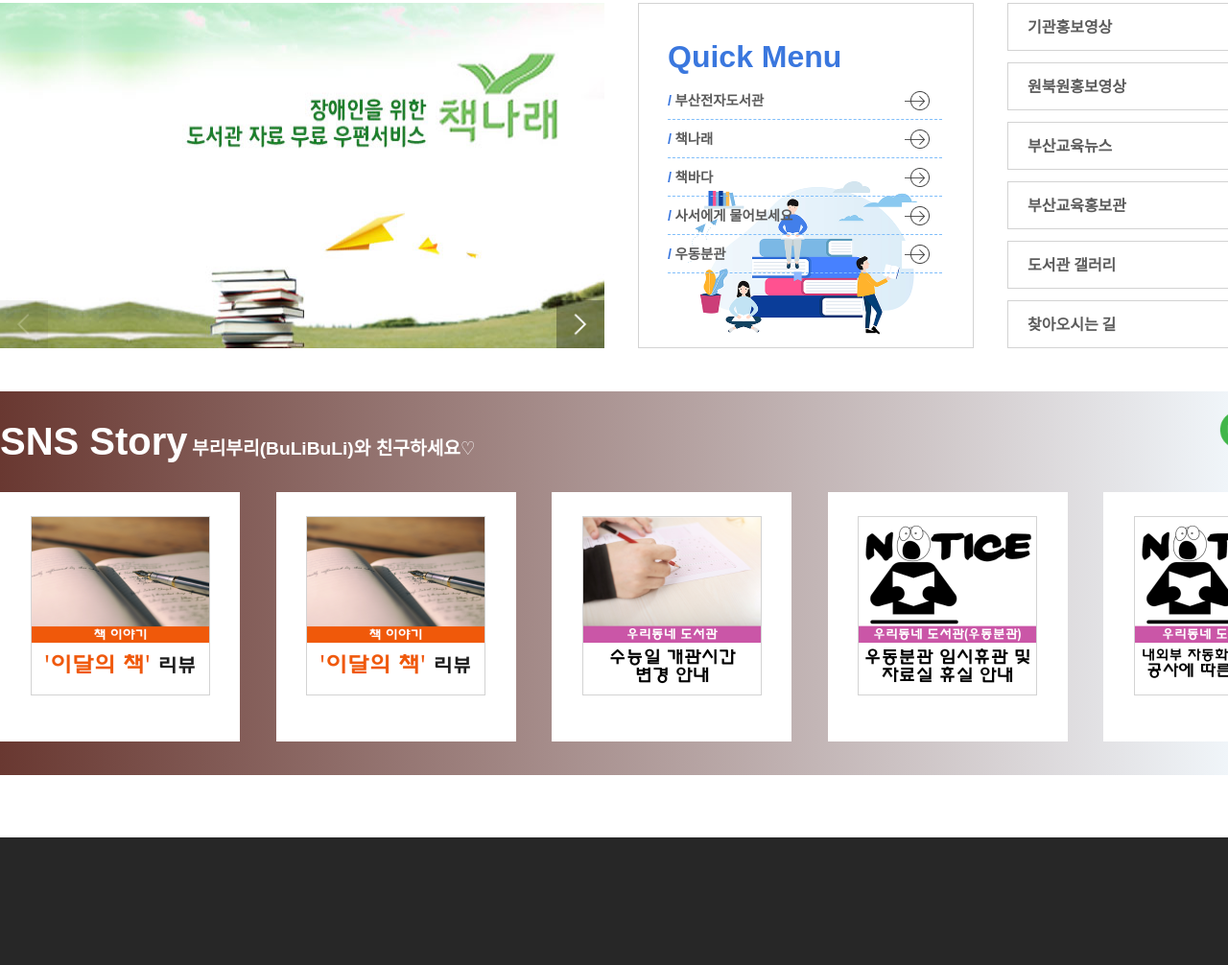
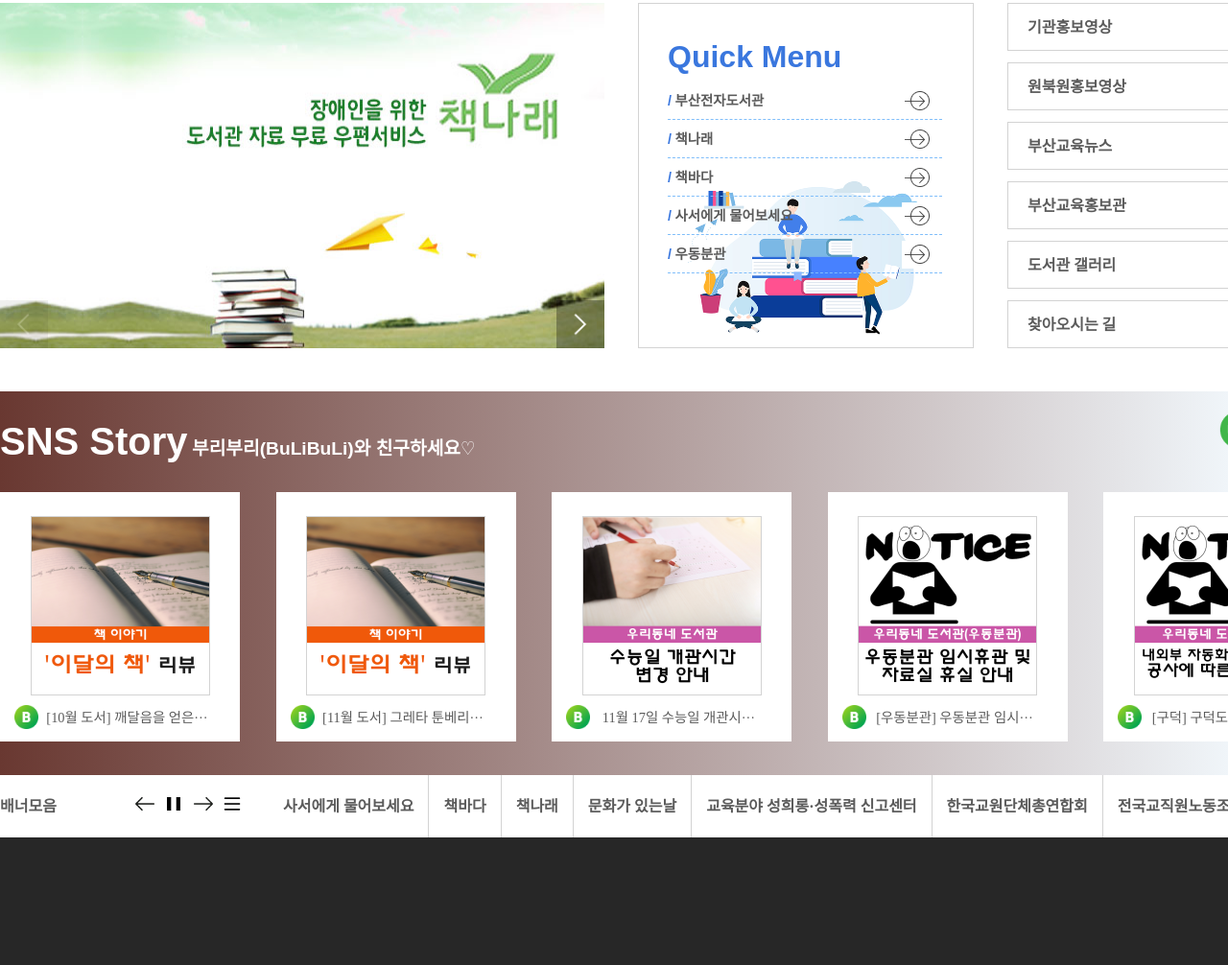
Before and after one commit to JinahFromBusan/haeundaelib, a plain HTML site: page index.html in a window 1280 px wide. Shown: the part 1317-2323 px from the top of the page at 96% size. Drawn offline with Linux system fonts and the light colour scheme.

Commit message:
add slide

```diff
--- a/index.html
+++ b/index.html
@@ -11,6 +11,7 @@
   <!-- <script src="slick.min.js"></script> -->
   <script src="script.js" defer></script>
   <script src="script_CircleIcon.js"></script>
+  <script src="script_bannerSlide.js"></script>
 </head>
 
 <body>
@@ -377,15 +378,77 @@
           <img src="./image/instagram.png" alt="instagram">
         </div>
         <div class="sns_constents">
-          <div><img src="./image/550521.png"></div>
-          <div><img src="./image/550522.png"></div>
-          <div><img src="./image/550523.png"></div>
-          <div><img src="./image/550524.png"></div>
-          <div><img src="./image/550525.png"></div>
+          <div>
+            <img src="./image/550521.png">
+            <div>
+              <img src="./image/letter-b.png">
+              <span>[10월 도서] 깨달음을 얻은···</span>
+            </div>
+          </div>
+          <div>
+            <img src="./image/550522.png">
+            <div>
+              <img src="./image/letter-b.png">
+              <span>[11월 도서] 그레타 툰베리···</span>
+            </div>
+          </div>
+          <div>
+            <img src="./image/550523.png">
+            <div>
+              <img src="./image/letter-b.png">
+              <span>11월 17일 수능일 개관시···</span>
+            </div>
+          </div>
+          <div>
+            <img src="./image/550524.png">
+            <div>
+              <img src="./image/letter-b.png">
+              <span>[우동분관] 우동분관 임시···</span>
+            </div>
+          </div>
+          <div>
+            <img src="./image/550525.png">
+            <div>
+              <img src="./image/letter-b.png">
+              <span>[구덕] 구덕도서관 내외부···</span>
+            </div>
+          </div>
         </div>
       </div>
   </div>
-  <div id="banner_back"></div>
+  <div id="banner_back">
+    <div class="banner">
+      <div>
+        <span>배너모음</span>
+        <div>
+          <img src="./image/icon-left-arrow.png">
+          <img src="./image/icon-pause.png">
+          <img src="./image/icon-right-arrow.png">
+          <img src="./image/icon-menu.png">
+        </div>
+      </div>
+      <div class="banner_slide">
+        <div>사서에게 물어보세요</div>
+        <div>책바다</div>
+        <div>책나래</div>
+        <div>문화가 있는날</div>
+        <div>교육분야 성희롱·성폭력 신고센터</div>
+        <div>한국교원단체총연합회</div>
+        <div>전국교직원노동조합</div>
+        <div>전국교직원노동조합부산지부</div>
+        <div>한국교원노동조합부산본부</div>
+        <div>부산광역시교육청공무원노동조합</div>
+        <div>교사노조연맹</div>
+        <div>정신건강 자가검진(인사혁신처)</div>
+        <div>부산교사노동조합</div>
+        <div>일자리정보</div>
+        <div>kmooc</div>
+        <div>학교안전플러스</div>
+        <div>일가정양립포털</div>
+        <div>청렴포털</div>
+      </div>
+    </div>
+  </div>
   <footer>
 
   </footer>
--- /dev/null
+++ b/script_bannerSlide.js
@@ -0,0 +1,6 @@
+'use strict';
+window.onload = function(e){
+    let banners = 18;
+    let now = 0;
+
+}
--- a/style.css
+++ b/style.css
@@ -725,17 +725,95 @@ header button:hover{
   background-color: #FFF;
   text-align: center;
 }
-.sns_Story > div:nth-child(3) > div img{
+.sns_Story > div:nth-child(3) > div > img{
   margin-top: 25px;
   border: 1px solid lightgray;
 }
-
+.sns_Story > div:nth-child(3) > div:hover{
+  cursor: pointer;
+  transform: translateY(-10px);
+  box-shadow: 6px 6px 3px 2px rgba(0,0,0,0.2);
+  transition: .4s;
+}
+.sns_Story > div:nth-child(3) > div > div{
+  margin: 0 auto;
+  width: 220px;
+  height: 30px;
+  position: relative;
+  line-height: 30px;
+}
+.sns_Story > div:nth-child(3) > div > div > span{
+  font-size: .9em;
+  color: #5B5B5B;
+  font-family: "맑은 고딕";
+  margin-left: 15px;
+}
+.sns_Story > div:nth-child(3) > div > div > img{
+  width: 25px;
+  height: 25px;
+  position: absolute;
+  top: 2px;
+  left: 0;
+}
 
 /***** 배너모음 *****/
 #banner_back{
   width: 100%;
   height: 65px;
 }
+.banner{
+  width: 1400px;
+  height: 100%;
+  margin: 0 auto;
+  display: flex;
+  justify-content: space-between;
+}
+.banner > div:nth-child(1){
+  width: 18%;
+  line-height: 65px;
+  position: relative;
+}
+.banner span{
+  color: #5B5B5B;
+  font-family: "맑은 고딕";
+  font-weight: bold;
+}
+.banner > div:nth-child(1) > div{
+  width: 55%;
+  height: 100%;
+  line-height: 70px;
+  text-align: right;
+  position: absolute;
+  top: 0;
+  right: 0;
+}
+.banner > div:nth-child(1) > div > img{
+  width: 20px;
+  height: 20px;
+  margin-left: 6px;
+}
+/* .banner > div:nth-child(2){ */
+.banner_slide{
+  width: 80%;
+  height: 100%;
+  position: relative;
+  overflow: hidden;
+
+}
+.banner_slide > div{
+  height: 100%;
+  line-height: 65px;
+  color: #5B5B5B;
+  font-family: "맑은 고딕";
+  font-weight: bold;
+  padding: 0 15px;
+  border-right: 1px solid lightgray;
+  /* position: absolute; */
+  float: left;
+}
+
+
+
 /***** footer *****/
 footer{
   width: 100%;
```
Also changed, not shown: image/icon-left-arrow.png (added), image/icon-menu.png (added), image/icon-pause.png (added), image/icon-right-arrow.png (added), image/letter-b.png (added).
